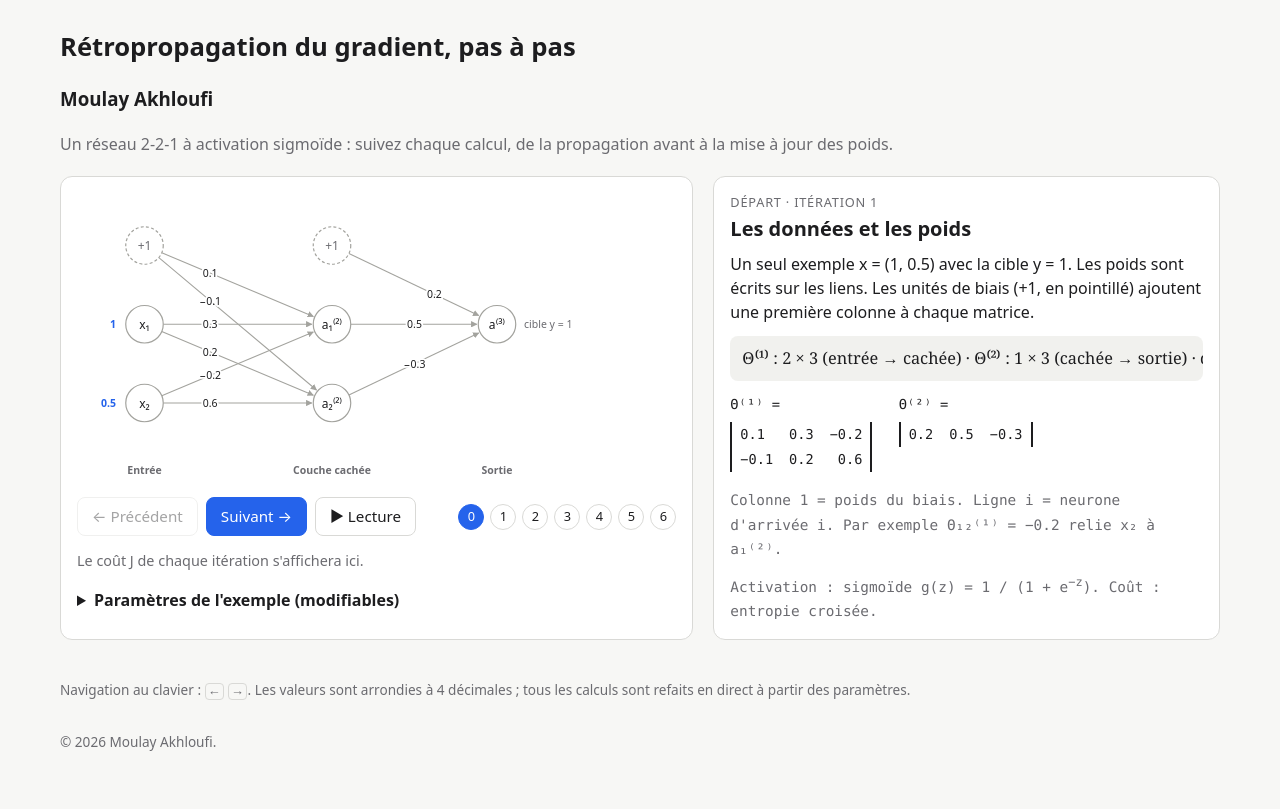
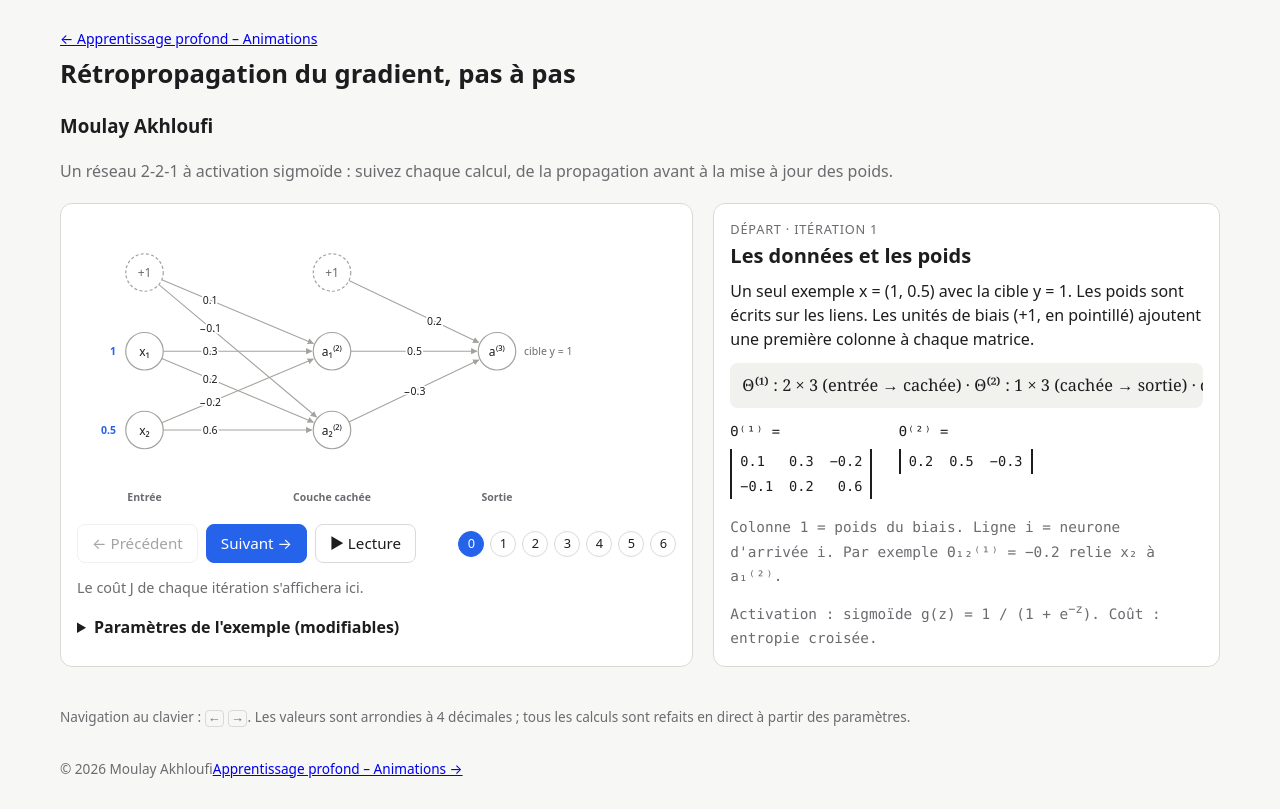
Before and after one commit to PRIMEAI/retropropagation, a plain HTML site: page index.html in a window 1280 px wide. Drawn offline with Linux system fonts and the light colour scheme.

Commit message:
link to main page

```diff
--- a/index.html
+++ b/index.html
@@ -105,6 +105,7 @@ kbd{border:1px solid var(--line);border-radius:4px;padding:0 5px;font-size:.8rem
 <body>
 
 <header>
+  <p style="margin:0 0 6px;font-size:14px"><a href="https://primeai.github.io/Apprentissage-Profond/">← Apprentissage profond – Animations</a></p>
   <h1>Rétropropagation du gradient, pas à pas</h1>
   <h3>Moulay Akhloufi</h3>
   <p>Un réseau 2-2-1 à activation sigmoïde : suivez chaque calcul, de la propagation avant à la mise à jour des poids.</p>
@@ -496,8 +497,7 @@ document.addEventListener("keydown", ev => {
 render();
 </script>
 
-<footer>
-© 2026 Moulay Akhloufi.
-</footer>
+
+<footer><span>© 2026 Moulay Akhloufi</span><a href="https://primeai.github.io/Apprentissage-Profond/">Apprentissage profond – Animations →</a></footer>
 </body>
 </html>
```
